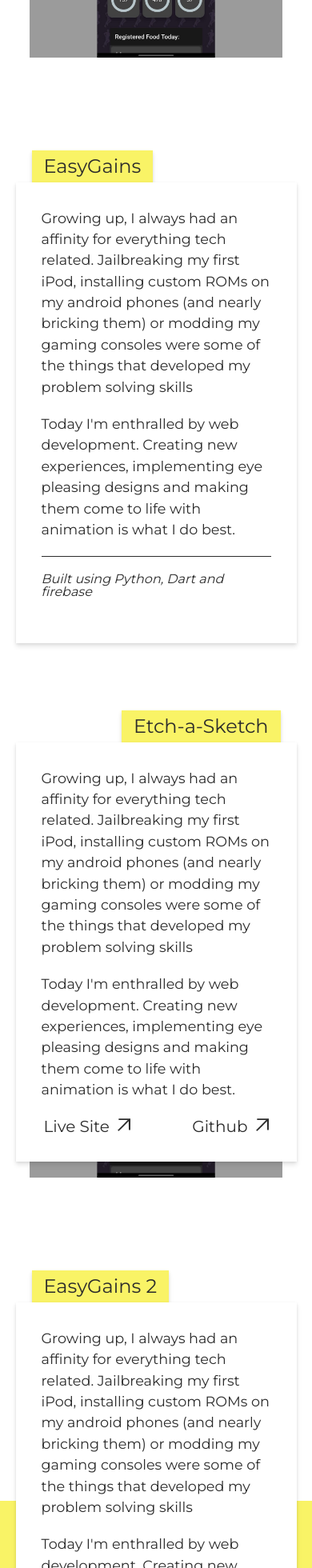
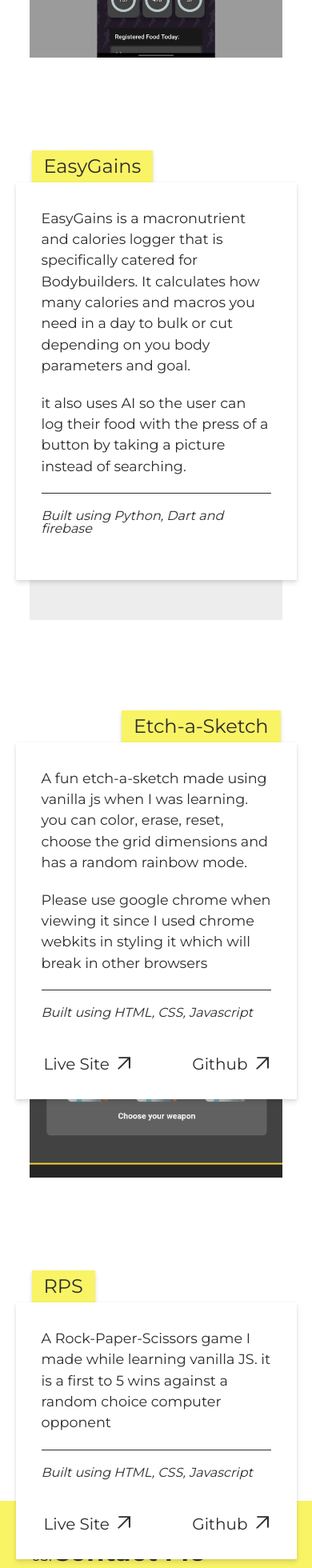
Before and after one commit to OmranAlhasadi/portfolio, a React (Create React App) app: page / in a window 390 px wide. Shown: the part 1624-3584 px from the top of the page at 80% size. Built offline with nearby package versions, Linux system fonts and the light colour scheme.

Commit message:
Updated info, removed button animation from phone.

```diff
--- a/src/components/Footer.js
+++ b/src/components/Footer.js
@@ -3,7 +3,7 @@ import styles from "../css/Footer.module.css";
 const Footer = () => {
   return (
     <div className={styles.container}>
-      <div className={styles.text}>Omran Alhasadi</div>
+      <div className={styles.text}>By Omran Alhasadi</div>
     </div>
   );
 };
--- a/src/components/Projects.js
+++ b/src/components/Projects.js
@@ -3,6 +3,7 @@ import Project from "./Project";
 
 import easyGains from "../images/easyGains2.jpeg";
 import etch from "../images/etch2.png";
+import rps from "../images/RPS.png";
 import Divider from "./Divider";
 import Section from "./Section";
 
@@ -11,15 +12,14 @@ const Projects = () => {
     <div className={styles.container}>
       <Project img={easyGains} title="EasyGains" noButtons={true}>
         <p>
-          Growing up, I always had an affinity for everything tech related.
-          Jailbreaking my first iPod, installing custom ROMs on my android
-          phones (and nearly bricking them) or modding my gaming consoles were
-          some of the things that developed my problem solving skills
+          EasyGains is a macronutrient and calories logger that is specifically
+          catered for Bodybuilders. It calculates how many calories and macros
+          you need in a day to bulk or cut depending on you body parameters and
+          goal.
         </p>
         <p>
-          Today I'm enthralled by web development. Creating new experiences,
-          implementing eye pleasing designs and making them come to life with
-          animation is what I do best.
+          it also uses AI so the user can log their food with the press of a
+          button by taking a picture instead of searching.
         </p>
         <Divider />
         <i>Built using Python, Dart and firebase</i>
@@ -28,38 +28,33 @@ const Projects = () => {
         img={etch}
         title="Etch-a-Sketch"
         alternate={true}
-        link1={"https://github.com/OmranAlhasadi"}
-        link2={"https://github.com/OmranAlhasadi"}
+        link1={"https://omranalhasadi.github.io/etch-a-sketch/"}
+        link2={"https://github.com/OmranAlhasadi/etch-a-sketch"}
       >
         <p>
-          Growing up, I always had an affinity for everything tech related.
-          Jailbreaking my first iPod, installing custom ROMs on my android
-          phones (and nearly bricking them) or modding my gaming consoles were
-          some of the things that developed my problem solving skills
+          A fun etch-a-sketch made using vanilla js when I was learning. you can
+          color, erase, reset, choose the grid dimensions and has a random
+          rainbow mode.{" "}
         </p>
         <p>
-          Today I'm enthralled by web development. Creating new experiences,
-          implementing eye pleasing designs and making them come to life with
-          animation is what I do best.
+          Please use google chrome when viewing it since I used chrome webkits
+          in styling it which will break in other browsers
         </p>
+        <Divider />
+        <i>Built using HTML, CSS, Javascript </i>
       </Project>
       <Project
-        img={easyGains}
-        title="EasyGains 2"
-        link1={"https://github.com/OmranAlhasadi"}
-        link2={"https://github.com/OmranAlhasadi"}
+        img={rps}
+        title="RPS"
+        link1={"https://omranalhasadi.github.io/rock-paper-scissors/"}
+        link2={"https://github.com/OmranAlhasadi/rock-paper-scissors"}
       >
         <p>
-          Growing up, I always had an affinity for everything tech related.
-          Jailbreaking my first iPod, installing custom ROMs on my android
-          phones (and nearly bricking them) or modding my gaming consoles were
-          some of the things that developed my problem solving skills
+          A Rock-Paper-Scissors game I made while learning vanilla JS. it is a
+          first to 5 wins against a random choice computer opponent
         </p>
-        <p>
-          Today I'm enthralled by web development. Creating new experiences,
-          implementing eye pleasing designs and making them come to life with
-          animation is what I do best.
-        </p>
+        <Divider />
+        <i>Built using HTML, CSS, Javascript </i>
       </Project>
     </div>
   );
--- a/src/css/AnimatedButton.module.css
+++ b/src/css/AnimatedButton.module.css
@@ -50,14 +50,17 @@
 
 
 
+@media (min-width: 768px) {
+
+    .container:hover .arrow {
+        transform: rotate(45deg);
+    }
+
+    .container:hover .text {
+        transform: translateY(-125%);
+    }
+}
+
 .arrow {
     transition: transform 0.2s ease-in-out;
 }
-
-.container:hover .arrow {
-    transform: rotate(45deg);
-}
-
-.container:hover .text {
-    transform: translateY(-125%);
-}
--- a/src/css/Contact.module.css
+++ b/src/css/Contact.module.css
@@ -73,7 +73,8 @@ form {
 
 .name:hover, .email:hover, .message:hover {
 
-
+    background-color: rgba(0, 0, 0, 0.05);
+    box-shadow: inset 0 2px 4px rgba(0, 0, 0, 0.1);
     padding-left: 12px;
 
 }
```
Also changed, not shown: src/images/RPS.png (added).
